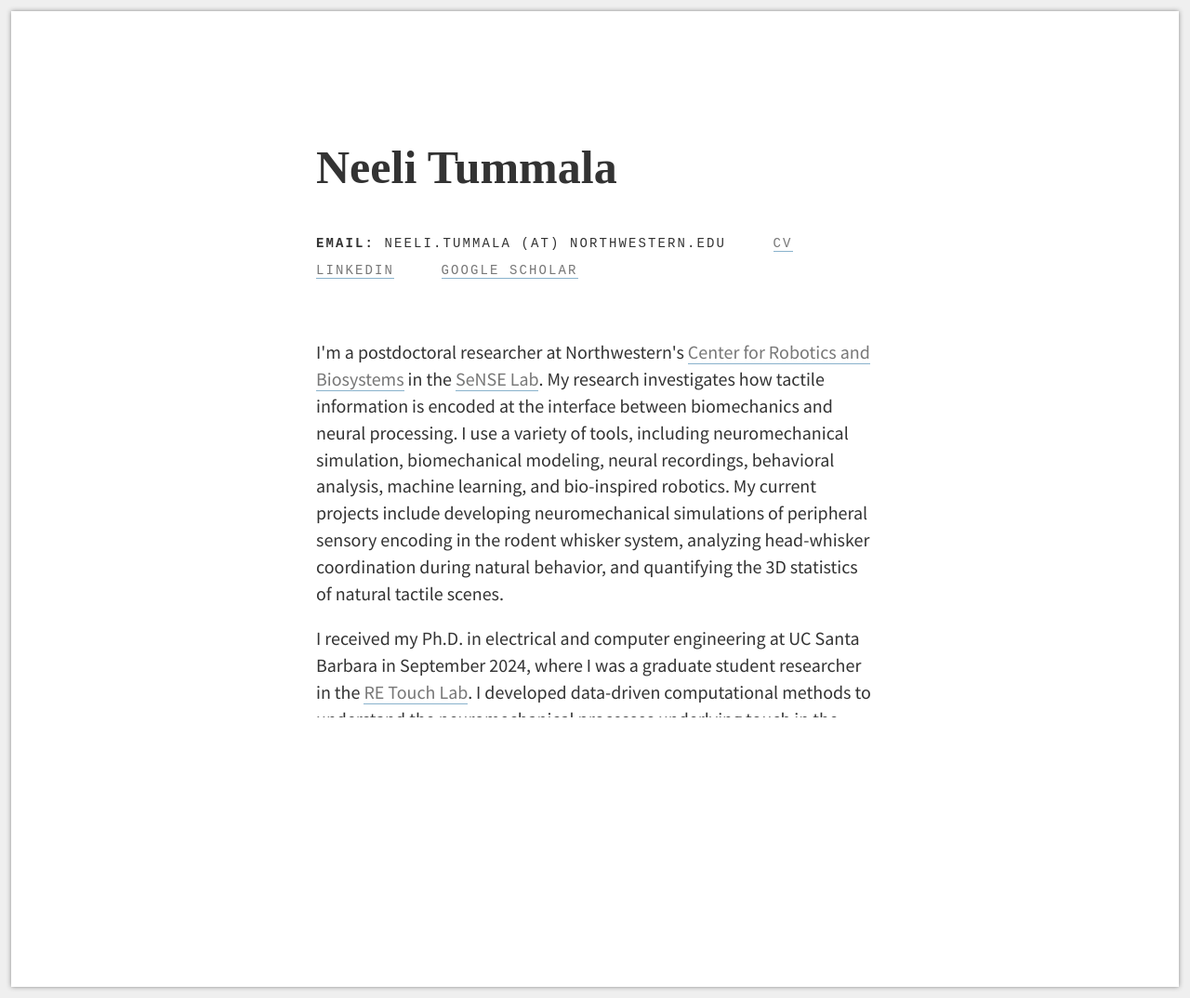
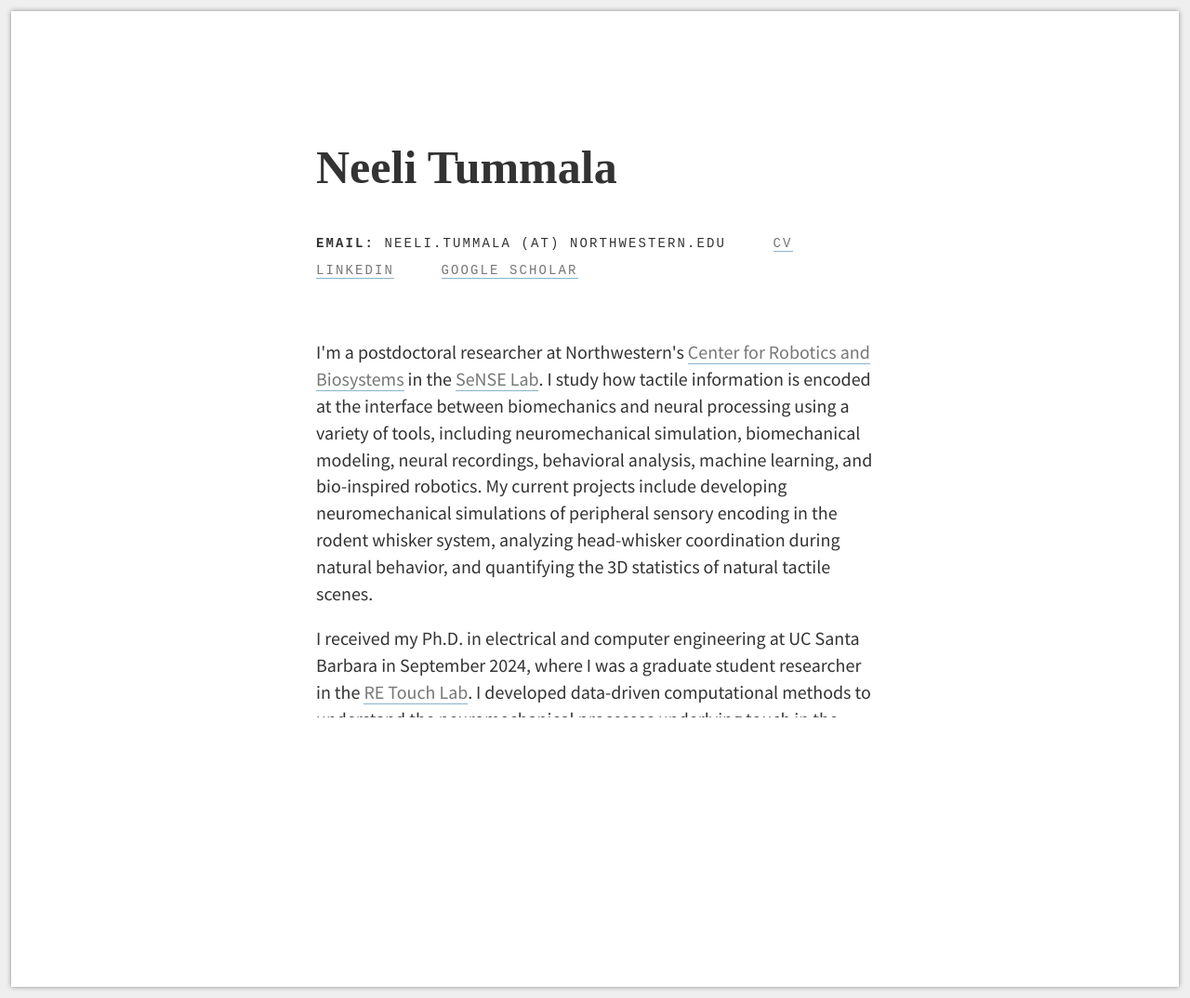
Before and after one commit to neelitummala/neelitummala.github.io, a Jekyll site: the page index.html, which Jekyll copies as it is, in a window 1280 px wide. Shown: the whole page at 93% size. Built offline with Jekyll 4.4.1, drawn with Linux system fonts in a browser that asks for light colours.

Commit message:
Update index.html

```diff
--- a/index.html
+++ b/index.html
@@ -25,7 +25,7 @@
 
 
       <article>
-        <p>I'm a postdoctoral researcher at Northwestern's <a href="https://neelitummala.com/" target="_blank">Center for Robotics and Biosystems</a> in the <a href="https://sense-lab.github.io/" target="_blank">SeNSE Lab</a>. My research investigates how tactile information is encoded at the interface between biomechanics and neural processing. I use a variety of tools, including neuromechanical simulation, biomechanical modeling, neural recordings, behavioral analysis, machine learning, and bio-inspired robotics. My current projects include developing neuromechanical simulations of peripheral sensory encoding in the rodent whisker system, analyzing head-whisker coordination during natural behavior, and quantifying the 3D statistics of natural tactile scenes.</p>
+        <p>I'm a postdoctoral researcher at Northwestern's <a href="https://neelitummala.com/" target="_blank">Center for Robotics and Biosystems</a> in the <a href="https://sense-lab.github.io/" target="_blank">SeNSE Lab</a>. I study how tactile information is encoded at the interface between biomechanics and neural processing using a variety of tools, including neuromechanical simulation, biomechanical modeling, neural recordings, behavioral analysis, machine learning, and bio-inspired robotics. My current projects include developing neuromechanical simulations of peripheral sensory encoding in the rodent whisker system, analyzing head-whisker coordination during natural behavior, and quantifying the 3D statistics of natural tactile scenes.</p>
         <p>I received my Ph.D. in electrical and computer engineering at UC Santa Barbara in September 2024, where I was a graduate student researcher in the <a href="http://re-touch-lab.com/" target="_blank">RE Touch Lab</a>. I developed data-driven computational methods to understand the neuromechanical processes underlying touch in the human hand and to advance technologies that interface with the human sense of touch.</p>
       </article>
 
```
